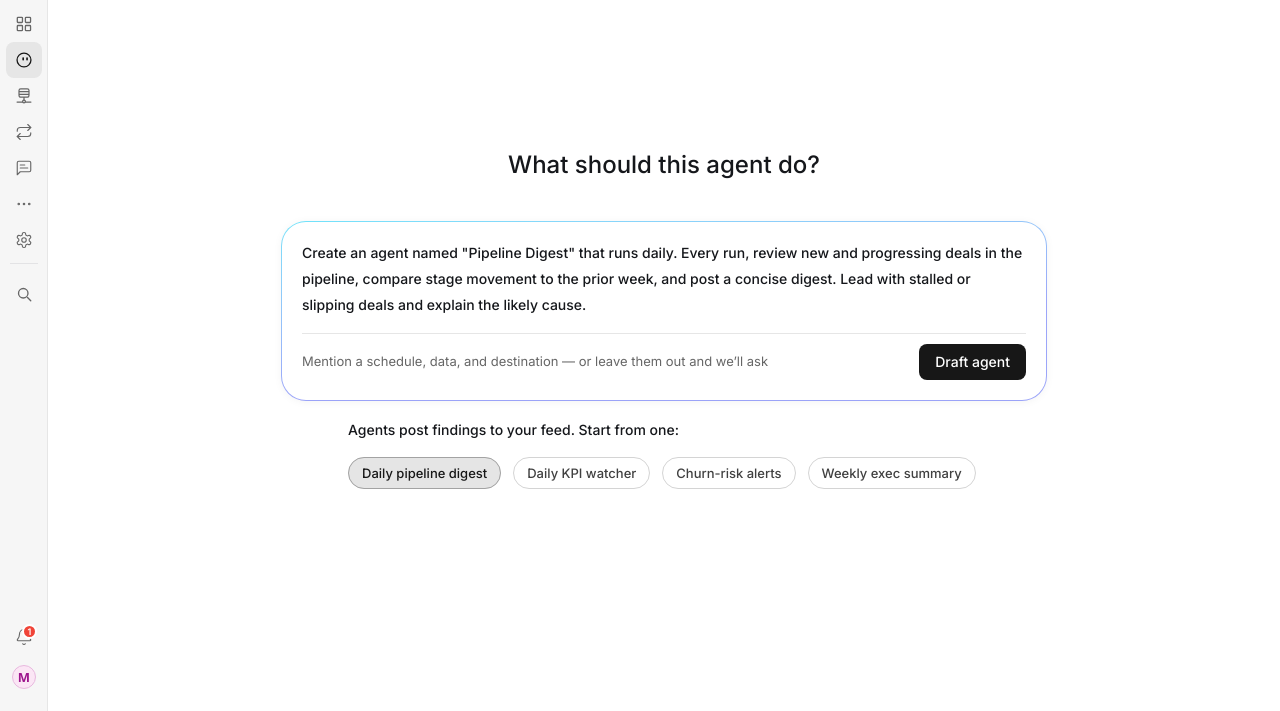
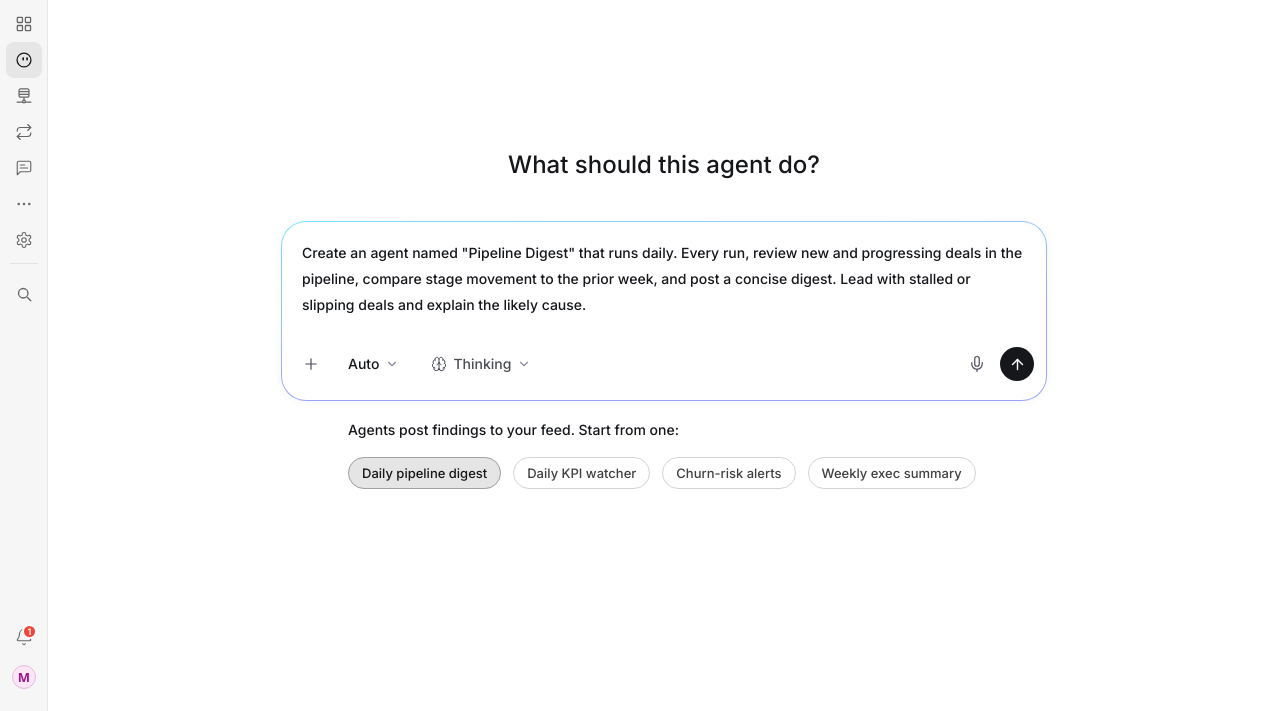
Before and after one commit to woo-mi/explorer-business-users, a plain HTML site: page index.html in a window 1280 px wide. Both pictures are taken after a click on the button "Daily pipeline digest". Shown: the part 89-800 px from the top of the page. Drawn offline with Linux system fonts and the light colour scheme.

Commit message:
Match updated frames: single controls row, round send button, drop hint row

```diff
--- a/index.html
+++ b/index.html
@@ -151,7 +151,7 @@
     padding: 18px 12px 12px;
     transition: padding 0.2s ease;
   }
-  .composer.filled .card { padding: 18px 20px 20px; }
+  .composer.filled .card { padding-bottom: 18.5px; }
   .prompt-input {
     flex: 1 1 auto;
     min-height: 26px;
@@ -162,17 +162,16 @@
     font-size: 14px; font-weight: 500; line-height: 26px;
     color: #15171B;
     overflow: hidden;
-    transition: margin 0.2s ease;
   }
-  .composer.filled .prompt-input { margin: 0; }
   .prompt-input::placeholder { color: #8C8F96; }
 
-  /* State 1 controls row */
+  /* Controls row (both states; frame "2" spaces it 29.5 below the text) */
   .controls {
     display: flex; align-items: center; justify-content: space-between; gap: 8px;
     margin-top: 14px;
+    transition: margin 0.2s ease;
   }
-  .composer.filled .controls { display: none; }
+  .composer.filled .controls { margin-top: 29.5px; }
   .controls-left, .controls-right { display: flex; align-items: center; }
   .controls-left { gap: 8px; }
   .controls-right { gap: 6px; }
@@ -198,38 +197,19 @@
   .ctrl-pill .lbl { font-size: 14px; font-weight: 500; line-height: 18px; color: #15171B; }
   .ctrl-pill .lbl.think { color: #4A4D53; }
 
-  .draft-btn {
-    min-height: 36px;
-    padding: 6px 16px;
+  .send-btn {
+    width: 34px; height: 34px;
     border: none;
-    border-radius: 8px;
-    background: #171717;
-    color: #FFFFFF;
-    font-family: 'Inter', system-ui, sans-serif;
-    font-size: 14px; font-weight: 500; line-height: 18px;
+    border-radius: 50%;
+    background: #EAEBEE;
+    color: #A6A8B8;
     display: flex; align-items: center; justify-content: center;
     flex-shrink: 0;
-    opacity: 0.3;
     cursor: default;
-    transition: background-color 0.12s ease;
+    transition: background-color 0.15s ease, color 0.15s ease;
   }
-  .draft-btn.on { opacity: 1; cursor: pointer; }
-  .draft-btn.on:hover { background: #000000; }
-
-  /* State 2 hint row */
-  .hint-row {
-    display: none;
-    align-items: center; justify-content: space-between; gap: 16px;
-    margin-top: 15px;
-    border-top: 1px solid #E6E6E6;
-    padding-top: 10px;
-  }
-  .composer.filled .hint-row { display: flex; animation: fadeIn 0.18s ease; }
-  .hint {
-    color: #666666;
-    font-size: 13px; font-weight: 400; line-height: 150%;
-  }
-  @keyframes fadeIn { from { opacity: 0; } to { opacity: 1; } }
+  .composer.filled .send-btn { background: #15171B; color: #FBFCFD; cursor: pointer; }
+  .composer.filled .send-btn:hover { background: #000000; }
 
   /* ---------- Suggestions ---------- */
   .suggestions {
@@ -411,13 +391,13 @@
                   <path d="M12 19v3" fill="none" stroke="#4A4B5C" stroke-width="1.6" stroke-linecap="round" stroke-linejoin="round"/>
                 </svg>
               </div>
-              <button class="draft-btn" id="draftBtn1">Draft agent</button>
+              <button class="send-btn" id="sendBtn" aria-label="Draft agent">
+                <svg width="17" height="17" viewBox="0 0 24 24" xmlns="http://www.w3.org/2000/svg">
+                  <path d="M12 19V5" fill="none" stroke="currentColor" stroke-width="2" stroke-linecap="round" stroke-linejoin="round"/>
+                  <path d="m5 12 7-7 7 7" fill="none" stroke="currentColor" stroke-width="2" stroke-linecap="round" stroke-linejoin="round"/>
+                </svg>
+              </button>
             </div>
-          </div>
-
-          <div class="hint-row" id="hintRow">
-            <div class="hint">Mention a schedule, data, and destination &mdash; or leave them out and we&rsquo;ll ask</div>
-            <button class="draft-btn on" id="draftBtn2">Draft agent</button>
           </div>
         </div>
       </div>
@@ -455,8 +435,8 @@
     composer.classList.toggle('filled', filled);
     var textH = textareaHeight();
     if (filled) {
-      /* 18 top + text + 15 gap + 1 divider + 10 pad + 36 button + 20 bottom (frame "2": 178 at 3 lines) */
-      composer.style.height = (18 + textH + 15 + 1 + 10 + 36 + 20) + 'px';
+      /* 18 top + text + 29.5 gap + 34 row + 18.5 bottom (frame "2": 178 at 3 lines) */
+      composer.style.height = (18 + textH + 29.5 + 34 + 18.5) + 'px';
     } else {
       composer.style.height = '120px';
       input.style.height = '26px';
```
